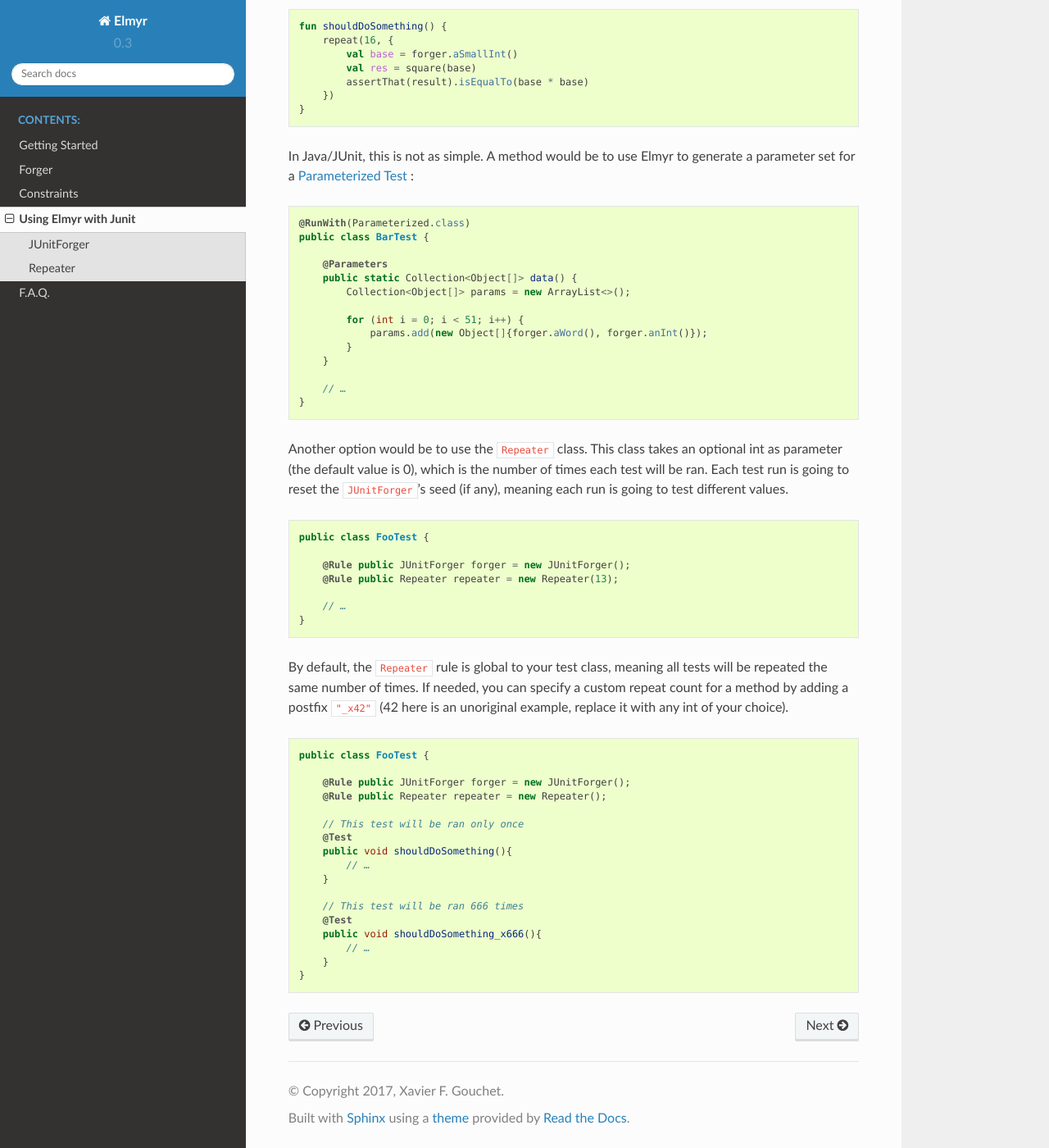
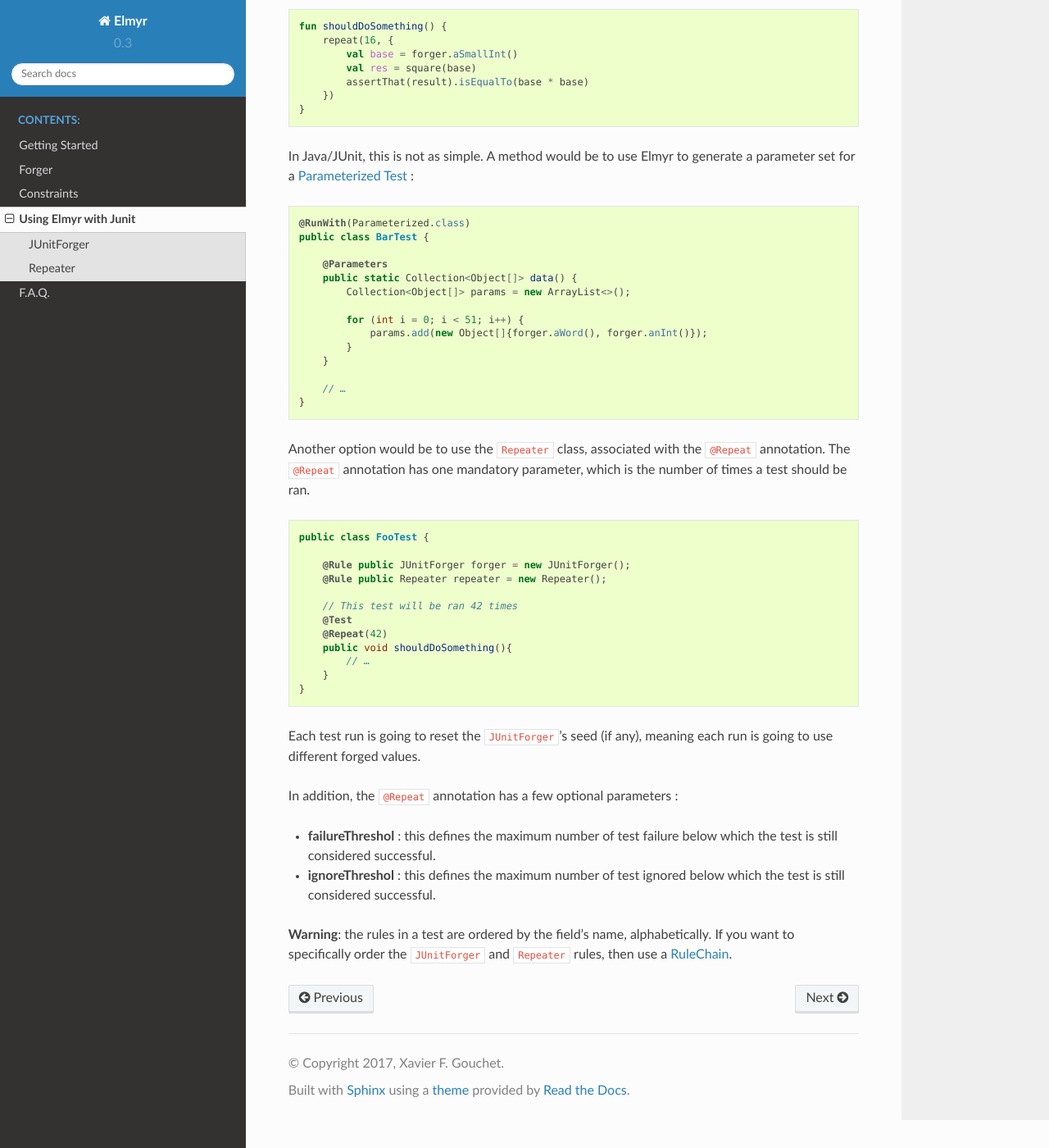
Before and after one commit to xgouchet/Elmyr, a Sphinx documentation site: the page built from docs/junit.md, in a window 1280 px wide and 1400 px high, scrolled down 1226 px. Shown: the whole window at 82% size. Built offline with Sphinx 7.4.7 and the Read the Docs theme 2.0.0, drawn with Linux system fonts in a browser that asks for light colours.

Commit message:
Enhance repeater

````diff
--- a/docs/junit.md
+++ b/docs/junit.md
@@ -85,23 +85,8 @@
 }
 ```
 
-Another option would be to use the `Repeater` class. This class takes an optional int as parameter (the default value is 0), which is the number of
-times each test will be ran. Each test run is going to reset the `JUnitForger`'s seed (if any), meaning each run is going
-to test different values.
-
-```java
-public class FooTest {
-
-    @Rule public JUnitForger forger = new JUnitForger();
-    @Rule public Repeater repeater = new Repeater(13);
-
-    // …
-}
-```
-
-By default, the `Repeater` rule is global to your test class, meaning all tests will be repeated the same number of times.
-If needed, you can specify a custom repeat count for a method by adding a postfix `"_x42"`
-(42 here is an unoriginal example, replace it with any int of your choice).
+Another option would be to use the `Repeater` class, associated with the `@Repeat` annotation. The `@Repeat` annotation
+has one mandatory parameter, which is the number of times a test should be ran.
 
 ```java
 public class FooTest {
@@ -109,16 +94,21 @@
     @Rule public JUnitForger forger = new JUnitForger();
     @Rule public Repeater repeater = new Repeater();
 
-    // This test will be ran only once
+    // This test will be ran 42 times
     @Test
+    @Repeat(42)
     public void shouldDoSomething(){
-        // …
-    }
-
-    // This test will be ran 666 times
-    @Test
-    public void shouldDoSomething_x666(){
         // …
     }
 }
 ```
+
+Each test run is going to reset the `JUnitForger`'s seed (if any), meaning each run is going to use different forged values.
+
+In addition, the `@Repeat` annotation has a few optional parameters :
+
+ - **failureThreshol** : this defines the maximum number of test failure below which the test is still considered successful.
+ - **ignoreThreshol** : this defines the maximum number of test ignored below which the test is still considered successful.
+
+ **Warning**: the rules in a test are ordered by the field's name, alphabetically. If you want to specifically order the
+ `JUnitForger` and `Repeater` rules, then use a [RuleChain](https://github.com/junit-team/junit4/wiki/rules#rulechain).
````
Also changed, not shown: 5 other files.
